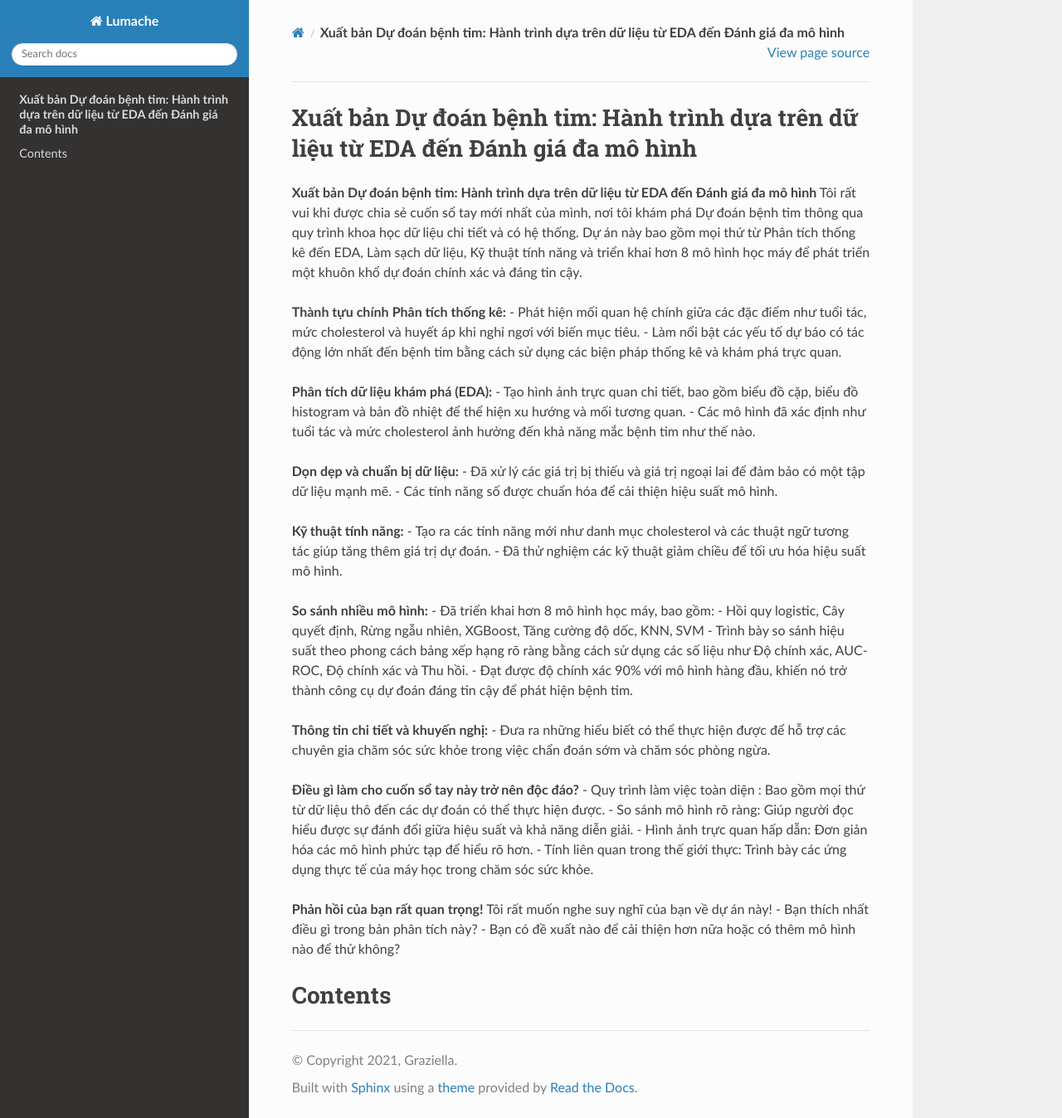
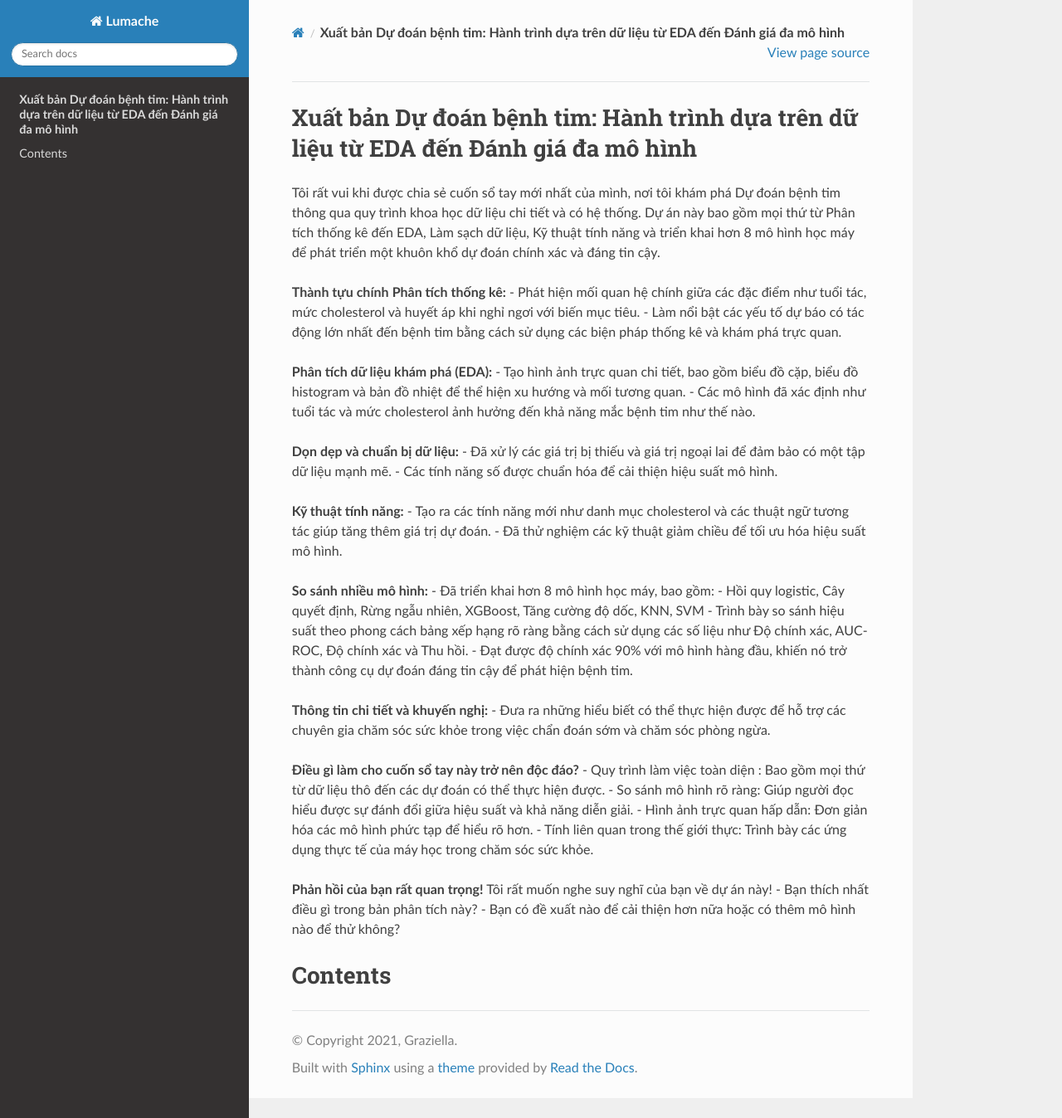
Before and after one commit to phambinh0826/heart-disease-prediction-with-advance-technology, a Sphinx documentation site: the page built from docs/source/index.rst, in a window 1280 px wide and 1348 px high. Shown: the whole window at 83% size. Built offline with Sphinx 7.4.7 and the Read the Docs theme 3.1.0, drawn with Linux system fonts in a browser that asks for light colours; pages that are not in the unit, such as notebooks, are missing from menus.

Commit message:
Update index.rst

```diff
--- a/docs/source/index.rst
+++ b/docs/source/index.rst
@@ -1,7 +1,5 @@
 **Xuất bản Dự đoán bệnh tim: Hành trình dựa trên dữ liệu từ EDA đến Đánh giá đa mô hình**
 ===================================
-
-**Xuất bản Dự đoán bệnh tim: Hành trình dựa trên dữ liệu từ EDA đến Đánh giá đa mô hình**
 Tôi rất vui khi được chia sẻ cuốn sổ tay mới nhất của mình, nơi tôi khám phá Dự đoán bệnh tim thông qua quy trình khoa học dữ liệu chi tiết và có hệ thống. Dự án này bao gồm mọi thứ từ Phân tích thống kê đến EDA, Làm sạch dữ liệu, Kỹ thuật tính năng và triển khai hơn 8 mô hình học máy để phát triển một khuôn khổ dự đoán chính xác và đáng tin cậy.
 
 **Thành tựu chính**
```
